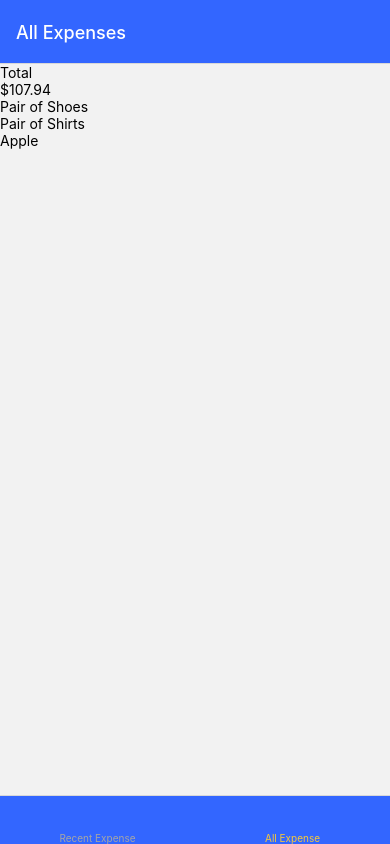
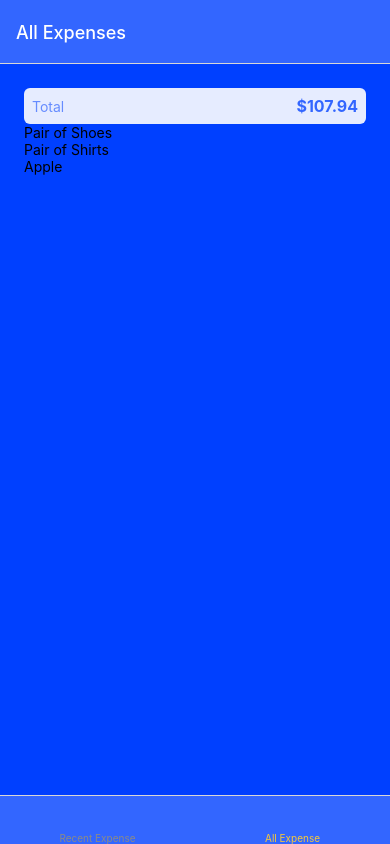
Before and after one commit to AniketDevmore/TrackerApp, a React Native app: screen /AllExpense in a window 390 px wide. Built offline with nearby package versions, Linux system fonts and the light colour scheme; some icons are missing.

Commit message:
Added basic styling

```diff
--- a/App.tsx
+++ b/App.tsx
@@ -46,17 +46,11 @@ const ExpenseOverviw = () => {
       tabBarIcon: ({ focused, color, size }) =>
         renderTabIcon(route, focused, color, size),
       tabBarActiveTintColor: colors.accent500,
-      tabBarInactiveTintColor: "#a6a6a6",
+      tabBarInactiveTintColor: colors.accent100,
       tabBarStyle: {backgroundColor: colors.primary500},
-      headerTintColor: '#ffffff',
+      headerTintColor: colors.whiteColor,
       headerStyle: {backgroundColor: colors.primary500},
     })}
-    //  screenOptions={{
-    //   headerStyle: {backgroundColor: colors.primary500},
-    //   headerTintColor: '#ffffff',
-    //   tabBarStyle: {backgroundColor: colors.primary500},
-    //   tabBarActiveTintColor: colors.accent500
-    // }}
     >
       <BottomTabs.Screen
        name='RecentExpense'
@@ -64,7 +58,6 @@ const ExpenseOverviw = () => {
        options={{
          title: "Recent Expense",
          tabBarLabel: "Recent Expense",
-        //  tabBarIcon: ({color, size}) => <Icon />
        }}
        />
       <BottomTabs.Screen
@@ -73,17 +66,15 @@ const ExpenseOverviw = () => {
       options={{
         title: "All Expenses",
         tabBarLabel :"All Expense",
-        // tabBarIcon: ({color, size}) => <Image source={require('./src/assets/images/calendar.png')} style={{height:25, width:25}}/>
       }}
       />
-    </BottomTabs.Navigator>//BEA044A3
+    </BottomTabs.Navigator>
   )
 }
 
 const App = (): React.JSX.Element => {
   return (
     <>
-      {/* <StatusBar barStyle={'default'} /> */}
       <NavigationContainer>
         <Stack.Navigator>
           <Stack.Screen
--- a/src/assets/Colors.js
+++ b/src/assets/Colors.js
@@ -7,8 +7,10 @@ export const colors = {
     primary700: '#0040ff',
     primary800: '#0033cc',
     accent500: '#f9c939',
+    accent100: '#bea044a3',
     error50: '#ff4d4d',
     error500: '#990000',
     gray500: '#001a33',
     gray700: '#000d1a',
+    whiteColor: '#ffffff'
 }
--- a/src/components/ExpensesList/ExpensesList.tsx
+++ b/src/components/ExpensesList/ExpensesList.tsx
@@ -8,7 +8,7 @@ const ExpensesList = (data:any) => {
         keyExtractor={(item:any, key:any) => key}
         renderItem={({item}:any)=>(
             <View>
-                <Text>{item.description}</Text>
+                <Text style={{color:'#000'}}>{item.description}</Text>
             </View>
         )}
         />
--- /dev/null
+++ b/src/components/ExpensesOutput/ExpensesOutput.styles.js
@@ -0,0 +1,12 @@
+import { StyleSheet } from "react-native";
+import { colors } from "../../assets/Colors";
+
+const styles = StyleSheet.create({
+    container: {
+        flex: 1,
+        padding: 24,
+        backgroundColor: colors.primary700
+    }
+})
+
+export default styles;
--- a/src/components/ExpensesOutput/ExpensesOutput.tsx
+++ b/src/components/ExpensesOutput/ExpensesOutput.tsx
@@ -1,6 +1,7 @@
 import { View } from "react-native"
 import ExpensesSummary from "../ExpensesSummary/ExpensesSummary";
 import ExpensesList from "../ExpensesList/ExpensesList";
+import styles from "./ExpensesOutput.styles";
 
 const DUMMY_EXPENSE = [
     {
@@ -26,7 +27,7 @@ const DUMMY_EXPENSE = [
 const ExpensesOutput = ({expenses,  periodName}:any) => {
     console.log('periodName---------->>',periodName)
     return(
-        <View>
+        <View style={styles.container}>
             <ExpensesSummary expenses={DUMMY_EXPENSE} periodName={periodName}/>
             <ExpensesList data={DUMMY_EXPENSE}/>
         </View>
--- /dev/null
+++ b/src/components/ExpensesSummary/ExpenseSummary.styles.js
@@ -0,0 +1,24 @@
+import { StyleSheet } from "react-native";
+import { colors } from "../../assets/Colors";
+
+const styles = StyleSheet.create({
+    container: {
+        padding: 8,
+        backgroundColor: colors.primary50,
+        borderRadius: 6,
+        flexDirection: 'row',
+        justifyContent: 'space-between',
+        alignItems: 'center'
+    },
+    period: {
+        fontSize: 14,
+        color: colors.primary400
+    },
+    sum: {
+        fontSize: 16,
+        fontWeight: 'bold',
+        color: colors.primary500
+    }
+})
+
+export default styles;
--- a/src/components/ExpensesSummary/ExpensesSummary.tsx
+++ b/src/components/ExpensesSummary/ExpensesSummary.tsx
@@ -1,15 +1,14 @@
 import { FlatList, Text, View } from "react-native"
+import styles from "./ExpenseSummary.styles";
 
 const ExpensesSummary = ({expenses, periodName}:any) => {
     const expensesSum = expenses.reduce((sum:any, expense:any) => (sum + expense.amount), 0);
     console.log('----------------->>', expensesSum, expenses, periodName)
     return(
-        <View>
-            <View>
-                <Text>{periodName}</Text>
-                <Text>${expensesSum.toFixed(2)}</Text>
+            <View style={styles.container}>
+                <Text style={styles.period}>{periodName}</Text>
+                <Text style={styles.sum}>${expensesSum.toFixed(2)}</Text>
             </View>
-        </View>
     )
 }
 
```
